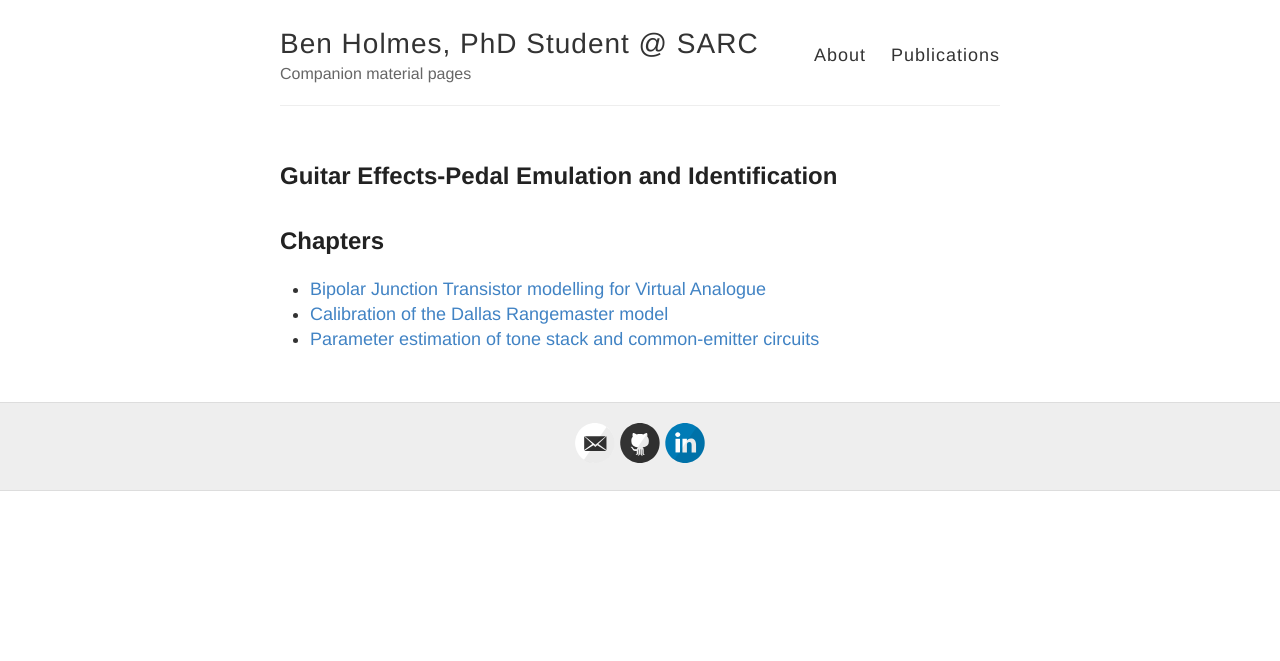
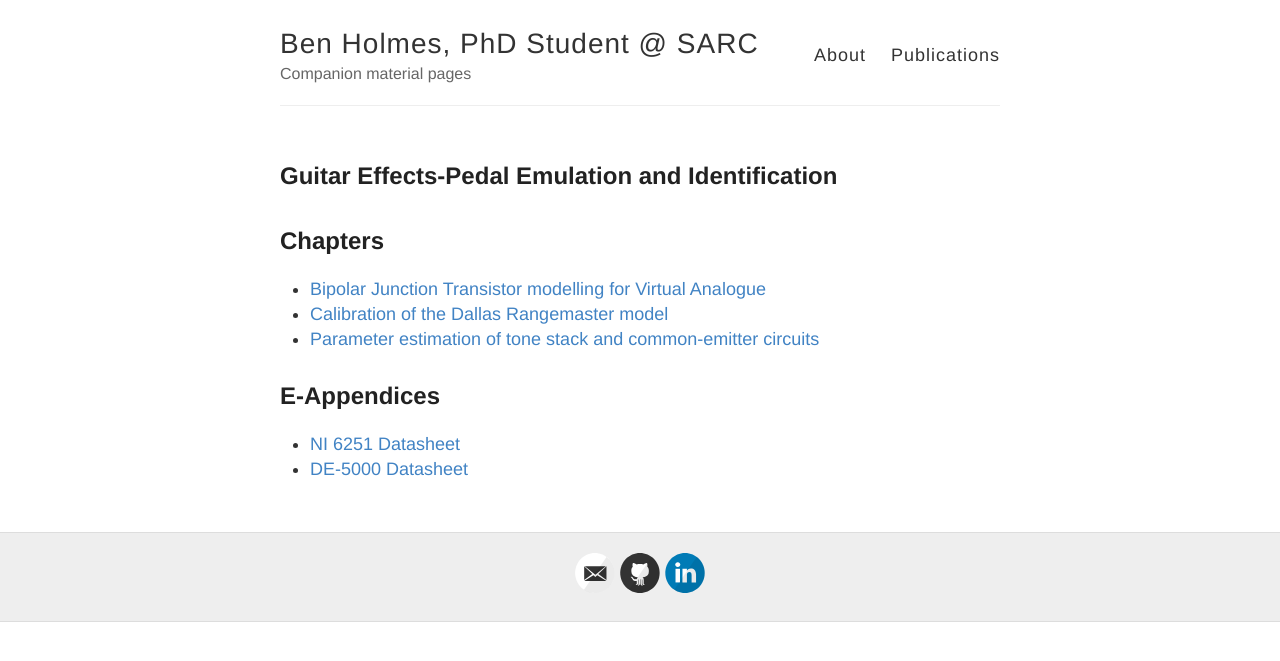
Before and after one commit to bholmesqub/thesis, a Jekyll site: the page built from index.md, in a window 1280 px wide. Shown: the top 661 px of the page. Built offline with Jekyll 4.4.1, drawn with Linux system fonts in a browser that asks for light colours.

Commit message:
Added mirrors of datasheets of devices used.

```diff
--- a/index.md
+++ b/index.md
@@ -8,3 +8,8 @@ title: "Guitar Effects-Pedal Emulation and Identification"
 - [Bipolar Junction Transistor modelling for Virtual Analogue](./chapters/bjt-modelling)
 - [Calibration of the Dallas Rangemaster model](./chapters/calibration)
 - [Parameter estimation of tone stack and common-emitter circuits](./chapters/parameter-estimation)
+
+## E-Appendices
+
+- [NI 6251 Datasheet](./files/NI_6251.pdf)
+- [DE-5000 Datasheet](./files/DE-5000.pdf)
```
Also changed, not shown: 2 other files.
